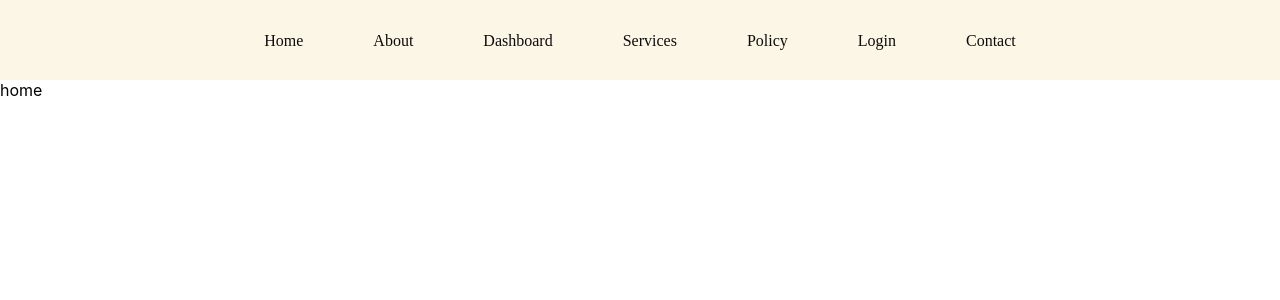
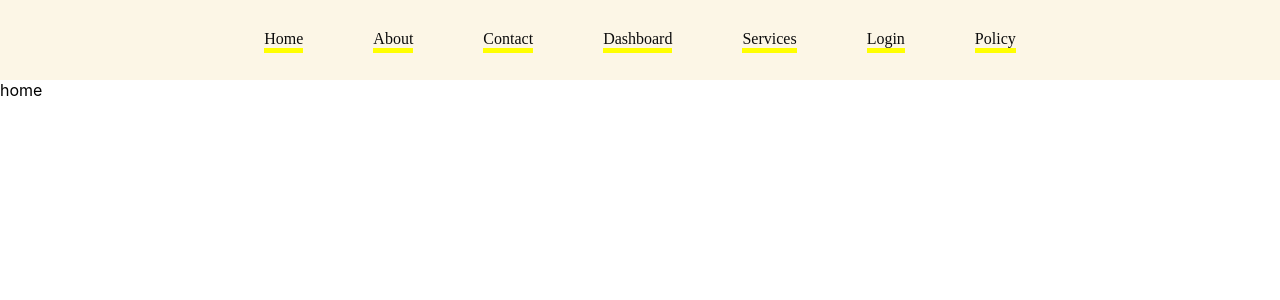
Before and after one commit to bhupeshu1/my-app, a React (Create React App) app: page / in a window 1280 px wide. Shown: the top 300 px of the page. Built offline with nearby package versions, Linux system fonts and the light colour scheme.

Commit message:
# reactjs header components works

```diff
--- a/src/Components/Navbar/navbar.js
+++ b/src/Components/Navbar/navbar.js
@@ -1,52 +1,27 @@
-import React, { useState } from 'react'
-// import { Link } from 'react-router-dom'
-import { NavLink} from "react-router-dom";
-
+import React from 'react'
+import { NavLink } from "react-router-dom";
 import './style.css'
+const navbarData = [
+  {  "id":0,"path": '/', "label": "Home" },
+  {  "id":1,"path": '/about', "label": "About" },
+  {   "id":2,"path": '/contact', "label": "Contact" },
+  {   "id":3,"path": '/dashboard', "label": "Dashboard" },
+  {  "id":4,"path": '/services', "label": "Services" },
+  {  "id":5,"path": '/login', "label": "Login" },
+  { "id":6, "path": '/policy', "label": "Policy" },
+]
 const Navbar = () => {
-const [color,setColor]=useState(" ")
-//  function  myFunction(){
-//   if(isActive){
-//     color:'green';
-//   }
-//   else(){
-
-//   }
-//  }
-  // function myFunction() {
-  //   if(isActive){
-
-  //   }
-    // code here CAN use carName
-  // }
-  // const [active, isActive] = useState('red');
   return (
     <div className='Navbar'>
 
-     <ul>
+      <ul>
+        {navbarData.map((item, index) => (
           <li>
-            <NavLink to="/">Home</NavLink>
+            <NavLink  key='index' to={item.path}>{item.label}</NavLink>
           </li>
-          <li>
-            <NavLink to="/about">About</NavLink>
-          </li>
-          <li>
-            <NavLink to="/dashboard">Dashboard</NavLink>
-          </li>
-          <li>
-            <NavLink to="/services">Services</NavLink>
-          </li>
-          <li>
-            <NavLink to="/policy">Policy</NavLink>
-          </li>
-          <li>
-            <NavLink to="/login">Login</NavLink>
-          </li>
-          <li>
-            <NavLink to="/contact">Contact</NavLink>
-          </li>
-        </ul>
-  </div>
+        ))}
+      </ul>
+    </div>
   )
 }
 
--- a/src/Components/Navbar/style.css
+++ b/src/Components/Navbar/style.css
@@ -29,6 +29,9 @@ a{
    /* font-family: 'Plus Jakarta Sans'; */
    font-family: 'Plus Jakarta Sans';
 }
+li{
+    border-bottom: 5px solid yellow;
+}
 /* NavLink{
     text-decoration: none;
 } */
```
Also changed, not shown: src/Components/Elements/Header/header.js (added, +14 -0 lines), src/Components/Elements/Header/style.css (added).
